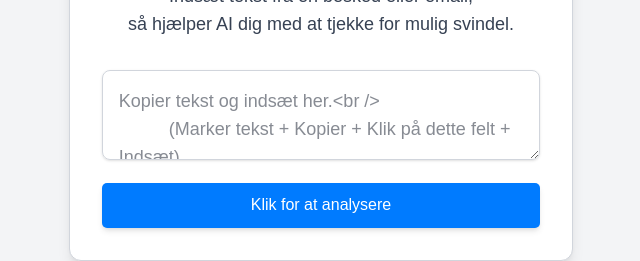
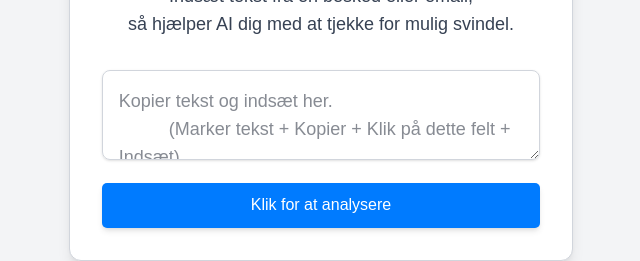
Before and after one commit to MayVangsgaard/scam-checker-dk-frontend, a Next.js app: page / in a window 1280 px wide. Shown: the part 331-592 px from the top of the page, without its empty margins (319-959 px from the left). Built offline with nearby package versions, Linux system fonts and the light colour scheme.

Commit message:
🎨 Justeret farver og bundjusteret risikotekst i header-boksen

```diff
--- a/app/page.js
+++ b/app/page.js
@@ -45,9 +45,9 @@
 
   // 🎨 Color mapping for badge background
 const riskColorMap = {
-  "Høj risiko": "bg-red-100 text-black",
-  "Måske risiko": "bg-yellow-100 text-black",
-  "Lav risiko": "bg-green-100 text-black",
+  "Høj risiko": "bg-red-400 text-white",
+  "Måske risiko": "bg-yellow-400 text-white",
+  "Lav risiko": "bg-green-400 text-white",
 };
 
 
@@ -63,7 +63,7 @@
         {/* Input Area */}
         <textarea
           className="w-full p-4 border border-gray-300 rounded-lg text-lg focus:ring-2 focus:ring-blue-500 mt-2 shadow-sm"
-          placeholder="Kopier tekst og indsæt her.<br />
+          placeholder="Kopier tekst og indsæt her.
           (Marker tekst + Kopier + Klik på dette felt + Indsæt)."
           value={messageText}
           onChange={(e) => setMessageText(e.target.value)}
```
